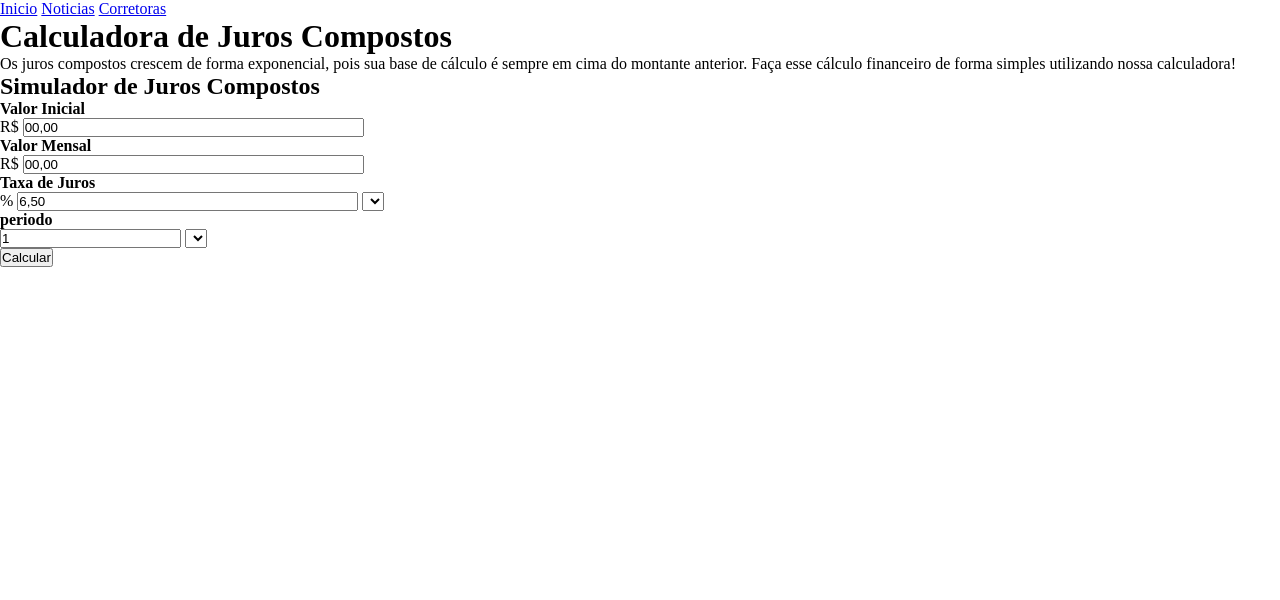
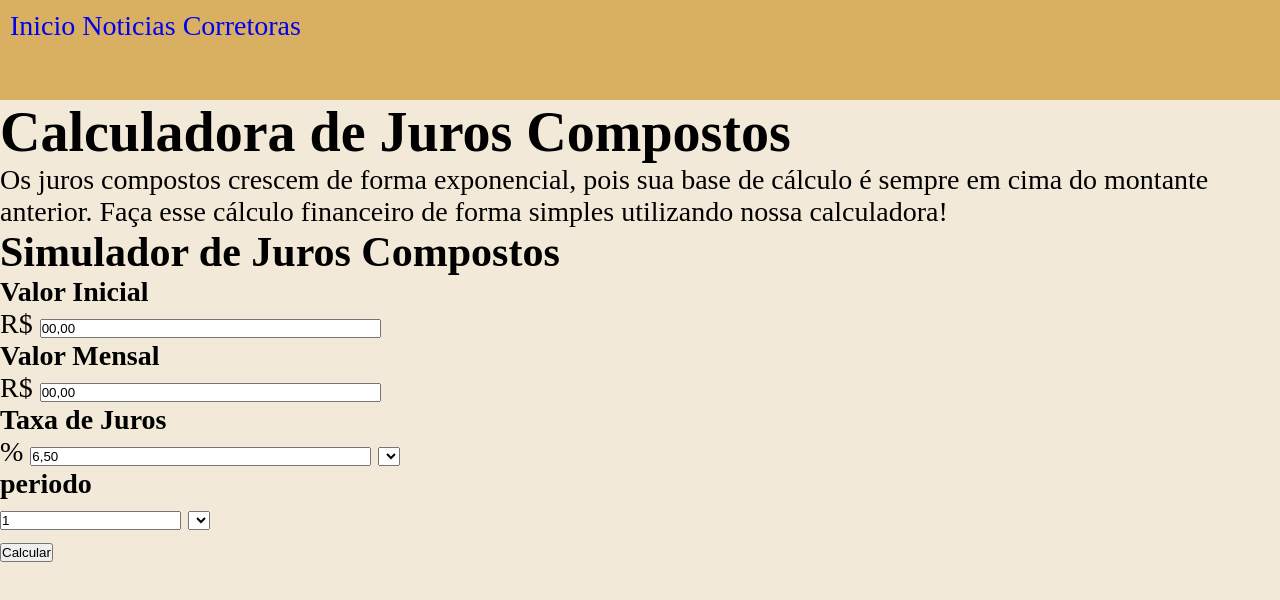
Before and after one commit to alexsantos1910/Calculadora-de-Juros-Compostos, a plain HTML site: page index.html in a window 1280 px wide. Drawn offline with Linux system fonts and the light colour scheme.

```diff
--- a/index.html
+++ b/index.html
@@ -9,11 +9,13 @@
 </head>
 <body>
     <header>
-        <a href="#">Inicio</a>
-        <a href="#">Noticias</a>
-        <a href="#">Corretoras</a>
+        <nav>
+            <a href="#">Inicio</a>
+            <a href="#">Noticias</a>
+            <a href="#">Corretoras</a>
+        </nav>
     </header>
-    <body>
+    <main>
         <h1>Calculadora de Juros Compostos</h1>
         <p>Os juros compostos crescem de forma exponencial, pois sua base de cálculo é sempre em cima do montante anterior. Faça esse cálculo financeiro de forma simples utilizando nossa calculadora!</p>
         <div id="conteine">
@@ -43,7 +45,7 @@
                 <input type="button" value="Calcular">
             </div>
         </div>
-    </body>
+    </main>
     <footer>
 
     </footer>
--- a/style.css
+++ b/style.css
@@ -12,3 +12,26 @@
     margin: 0px;
     padding: 0px;
 }
+
+body {
+    background-color: var(--cor04);
+    font-size: 3.5vh;
+}
+
+header {
+    background-color: var(--cor01);
+    width: 100%;
+    height: 80px;
+    padding: 10px;
+}
+
+header a {
+    margin: auto;
+    text-align: center;
+    text-decoration: none;
+}
+
+header > a:hover {
+    text-decoration: solid;
+    color: white;
+}
```
Also changed, not shown: imagens/calculadora.jpg (added).
